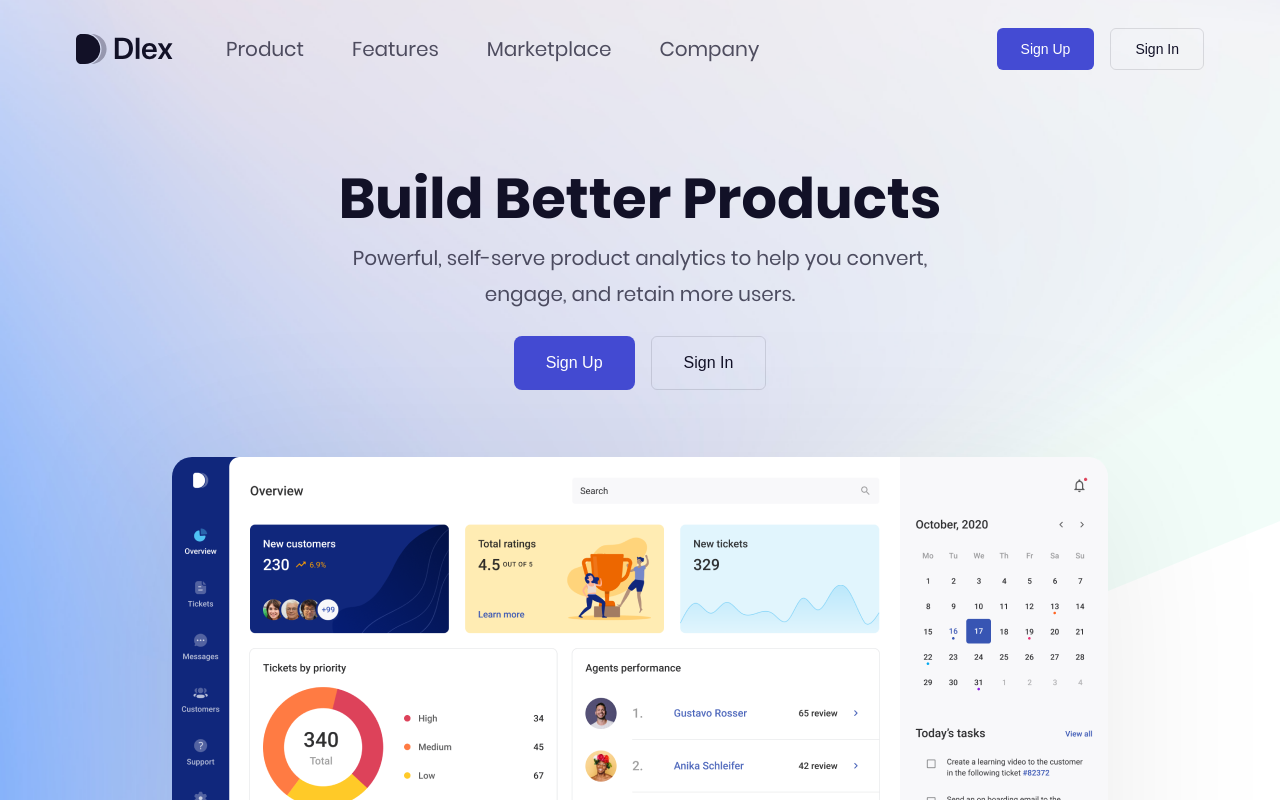
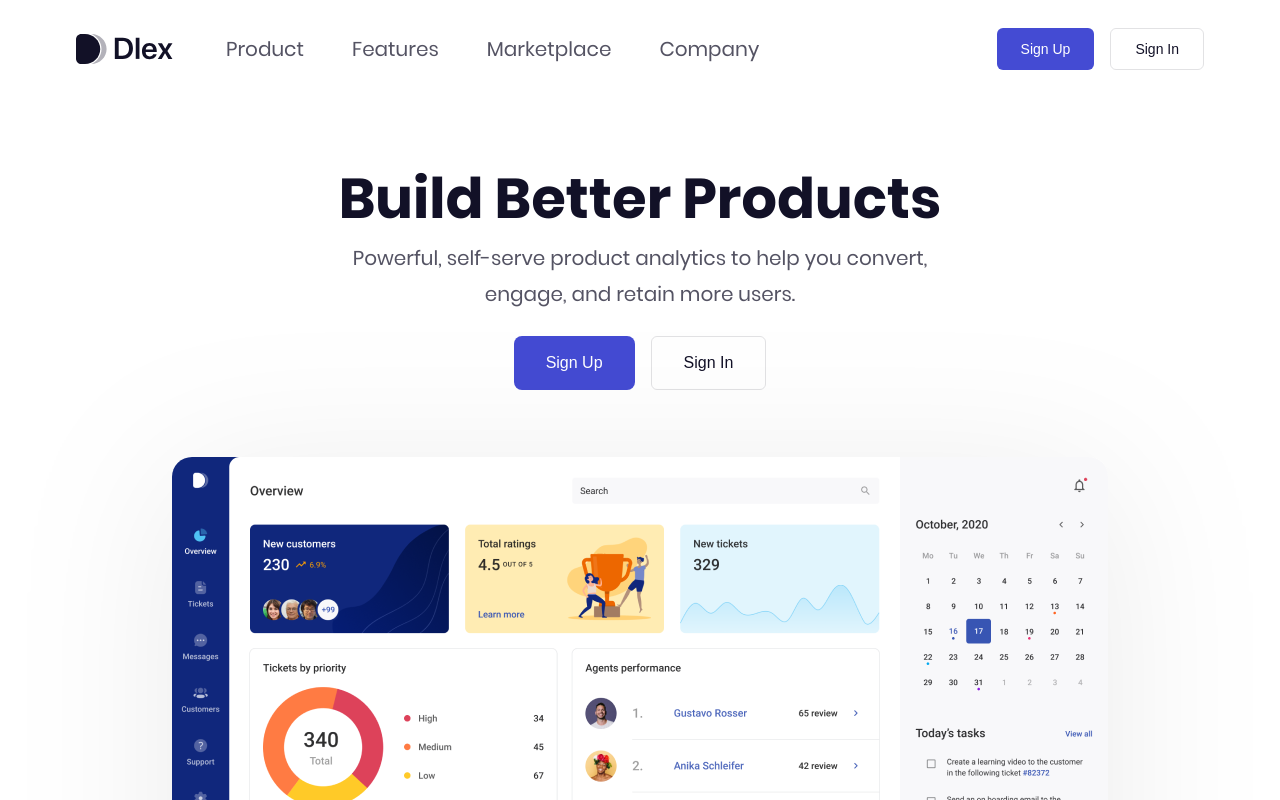
Before and after one commit to iclegane/SRM, a React app in the folder frontend/: page / in a window 1280 px wide. Shown: the top 800 px of the page. Built offline with nearby package versions, Linux system fonts and the light colour scheme.

Commit message:
changed header

```diff
--- a/frontend/src/pages/Pomo/Promo.tsx
+++ b/frontend/src/pages/Pomo/Promo.tsx
@@ -19,7 +19,7 @@ const Promo: React.FC = () => {
 
     return (
         <div className={'page page--promo'}>
-            <header className="header header--blue-gradient">
+            <header className="header">
                 <div className="navbar">
                     <div className="navbar__wrapper">
                         <div className="logo">
--- a/frontend/src/pages/Pomo/index.scss
+++ b/frontend/src/pages/Pomo/index.scss
@@ -28,21 +28,7 @@
   }
 
   &--blue-gradient {
-    position: relative;
-
-    background-image: url("../../../static/images/Promo/1.png");
-    background-size: cover;
-    background-repeat: no-repeat;
-
-    &::before {
-      position: absolute;
-      content: "";
-      height: 100%;
-      width: 100%;
-      clip-path: polygon(100% 50%, 100% 100%, 0 100%);
-      shape-outside: polygon(100% 50%, 100% 100%, 0 100%);
-      background: var(--color-white);
-    }
+    background: linear-gradient(248.66deg, #FFF1F1 0%, #E9F8FB 100%);
   }
 
   &__image-concept {
@@ -60,7 +46,6 @@
       border-radius: 1.25rem;
     }
   }
-
 }
 
 .navbar {
```
